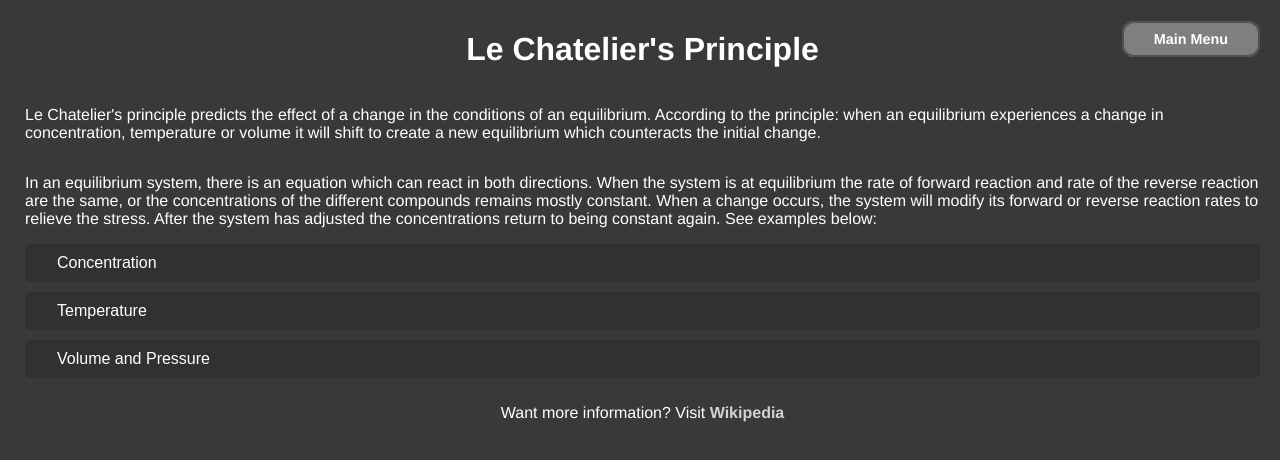
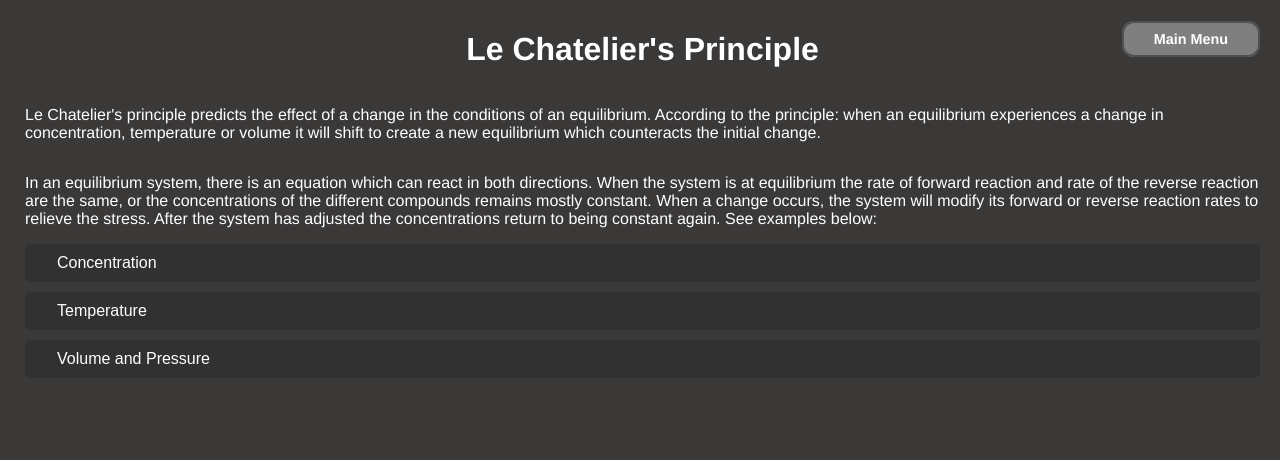
Before and after one commit to BeaconBrigade/lcp-sim, a SvelteKit app: page /learn-more in a window 1280 px wide. Shown: the top 460 px of the page. Built offline with nearby package versions, Linux system fonts and the light colour scheme.

Commit message:
Removed link that didn't work

```diff
--- a/src/routes/learn-more/+page.svelte
+++ b/src/routes/learn-more/+page.svelte
@@ -88,14 +88,6 @@
 
 	<!--This is to avoid unused styles-->
 	<p class="shown" style="display: none;" />
-	<p>
-		Want more information? Visit <a
-			class="source"
-			href="https://en.wikipedia.org/wiki/Le_Chatelier%27s_principle"
-			target="_blank"
-			rel="noreferrer">Wikipedia</a
-		>
-	</p>
 </div>
 
 <style>
@@ -115,12 +107,6 @@
 		position: absolute;
 		right: 10px;
 		top: 30px;
-	}
-
-	.source {
-		color: lightgray;
-		text-decoration: none;
-		font-weight: bold;
 	}
 
 	.open {
```
